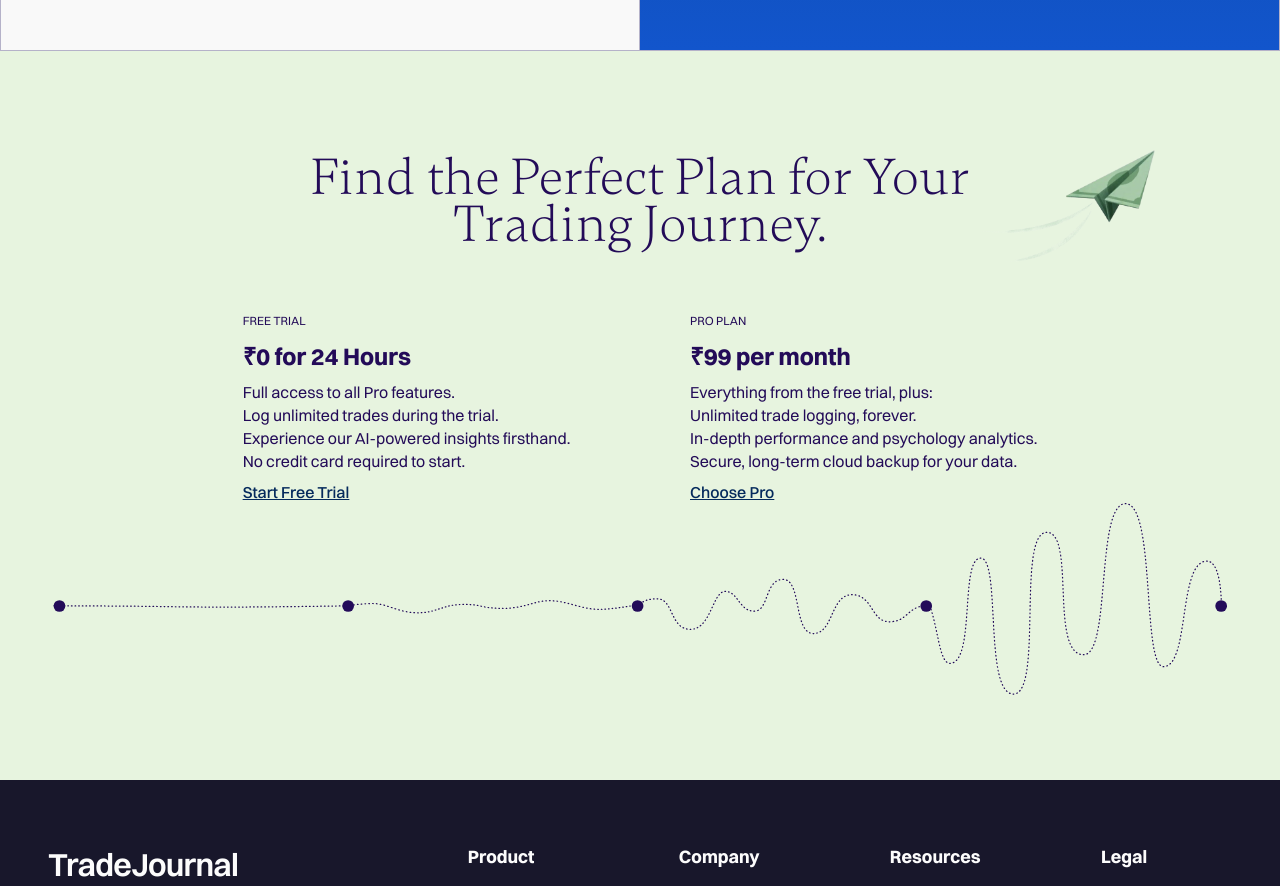
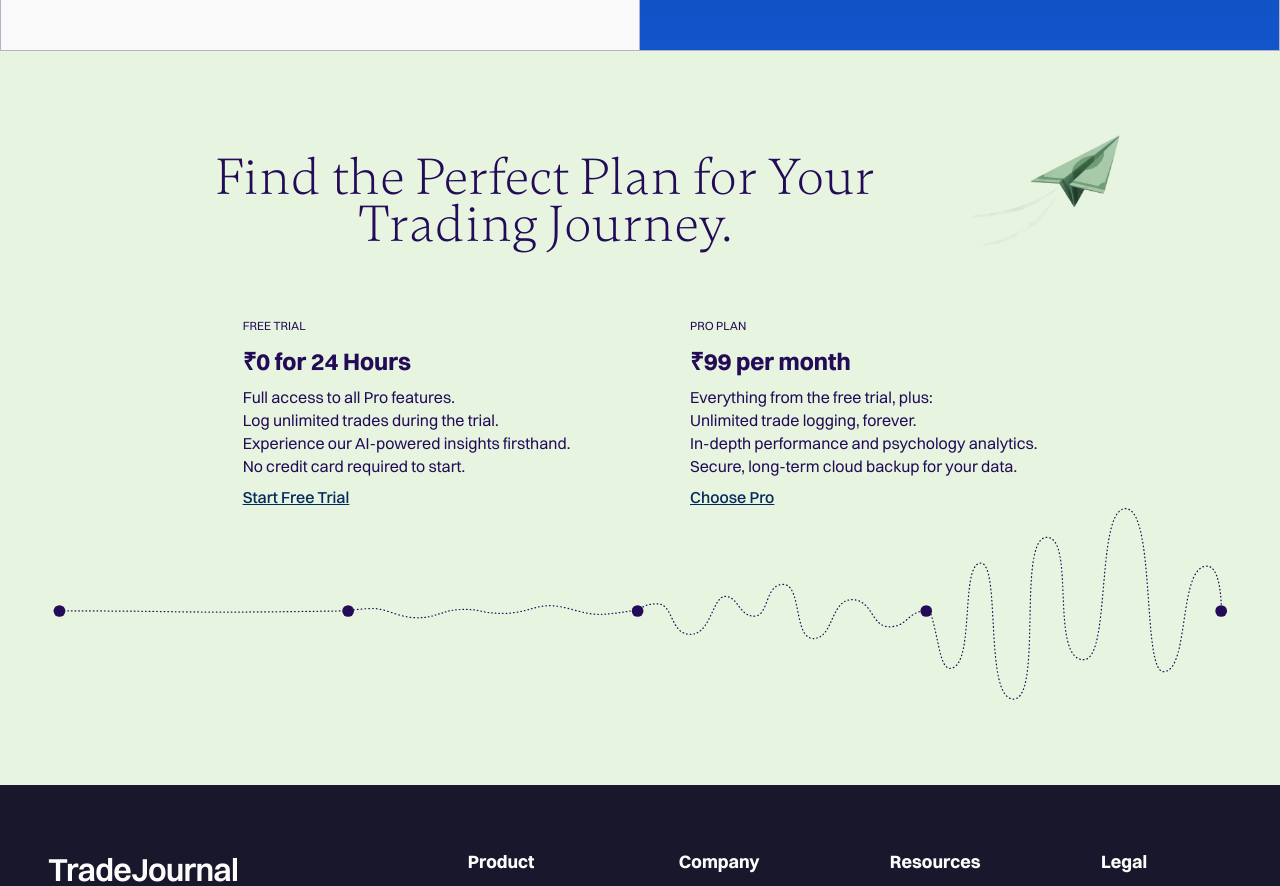
Before and after one commit to ayushcodes0/Tj-Frontend, a React (Vite) app: page / in a window 1280 px wide. Shown: the part 3800-4686 px from the top of the page. Built offline with nearby package versions, Linux system fonts and the light colour scheme; no server answers.

Commit message:
removed animation from other element except the plane image on pricing section

```diff
--- a/src/components/Pricing/Pricing.module.css
+++ b/src/components/Pricing/Pricing.module.css
@@ -72,11 +72,11 @@
     color: var(--primary-dark-text);
 }
 
-.planeImage{
+/* .planeImage{
     position: absolute;
     top: 15px;
     right: -130px;
-}
+} */
 
 .bottomImage{
     height: 15vw;
--- a/src/components/Pricing/Pricing.tsx
+++ b/src/components/Pricing/Pricing.tsx
@@ -6,15 +6,20 @@ import type { Variants } from 'framer-motion';
  import { Link } from 'react-router-dom';
 
  const planeVariants: Variants = {
-  hidden: { opacity: 0, x: -500, rotate: -45, scale: 0.5 },
+  hidden: { opacity: 0, x: -500, rotate: -180, scale: 0.3 },
   visible: {
   opacity: 1,
   x: 0,
   rotate: 0,
   scale: 1,
   transition: {
-      duration: 1.2,
-      ease: [0.6, -0.05, 0.01, 0.99]
+  duration: 2,
+  ease: [0.6, -0.05, 0.01, 0.99],
+  rotate: {
+  duration: 1,
+  ease: "easeInOut",
+  repeat: 0 // Ensure it rotates only once during the transition
+  }
   }
   }
  };
@@ -81,6 +86,6 @@ const Pricing = () => {
   </div>
   </div>
   )
-}
+ };
 
  export default Pricing;
```
Lines whose indentation alone changed are shown as unchanged.
